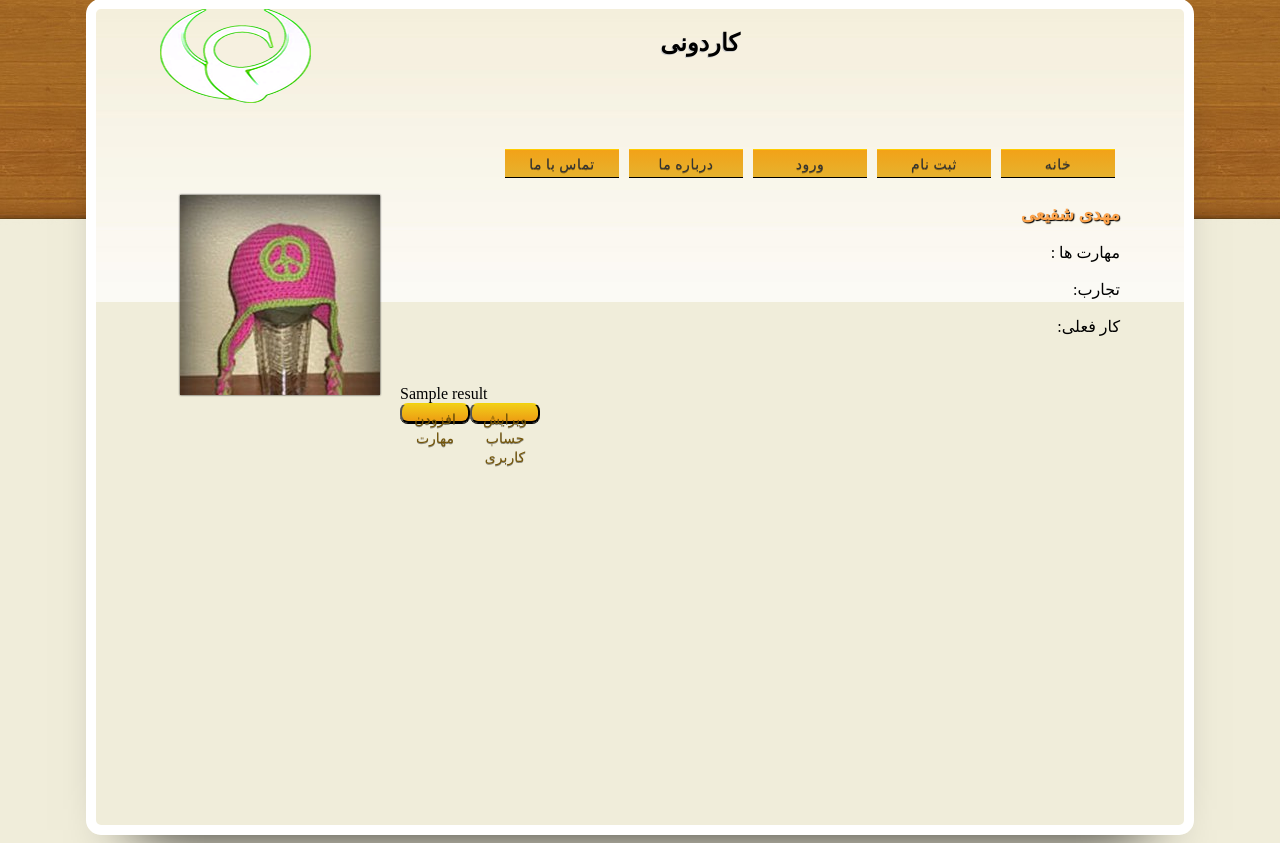
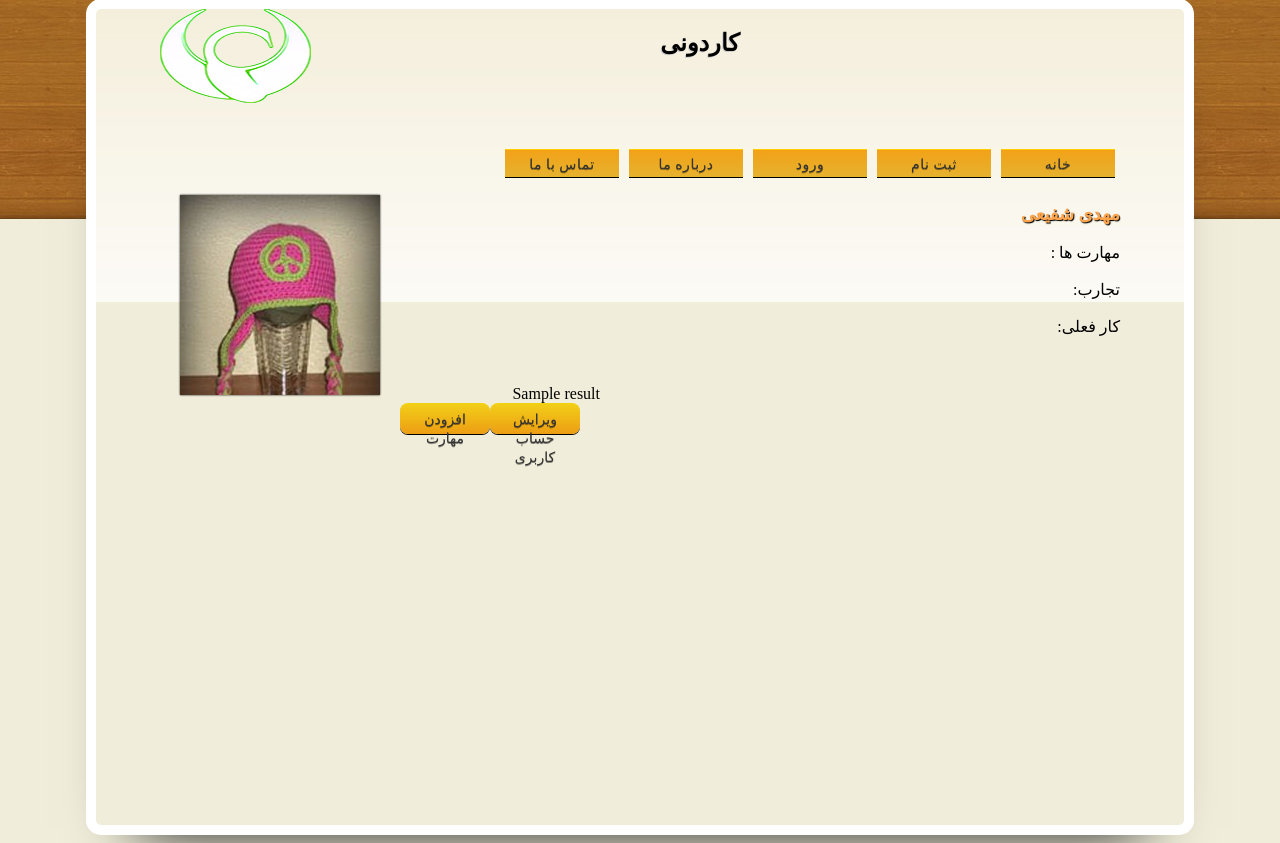
Before and after one commit to amirHosseinz/raha, a Django app: template main/templates/main/Profile.html in a window 1280 px wide. Shown: the part 31-874 px from the top of the page. Run offline with Django 3.2, Linux system fonts and the light colour scheme; the template is opened without the code that fills it: most values are stand-ins (such as "Sample title", 1, 10 or a date in 2020).

Commit message:
EditProfile is Adding

```diff
--- a/main/templates/main/Profile.html
+++ b/main/templates/main/Profile.html
@@ -70,17 +70,18 @@
         </div>
 
 
-         <div id="login">
+         <div id="login"   dir="rtl">
             {% if result %}
             {{ result }}
             {% endif %}
             <form method="post" action="">
                 {% csrf_token %}
-                <div dir="rtl">
+                <div >
+
+                    <div class="readbutton"  dir="rtl"><a href="/main/AddSkill">افزودن مهارت </a></div>
+                    <div class="readbutton"  dir="rtl"><a href="/main/EditProfile">ویرایش حساب کاربری</a></div>
 
 
-                    <button class="readbutton" align="right" type="submit">افزودن مهارت </button>
-                    <button class="readbutton" align="right" type="submit">ویرایش حساب کاربری</button>
 
 
                 </div>
--- a/main/urls.py
+++ b/main/urls.py
@@ -10,5 +10,6 @@ urlpatterns = [
     url(r'^task/', views.task_show, name='task_show'),
     url(r'^contact/', views.contact, name='contact'),
     url(r'^AddSkill/', views.AddSkill, name='AddSkill'),
+    url(r'^EditProfile/', views.EditProfile, name='EditProfile'),
 
 ]
--- a/main/views.py
+++ b/main/views.py
@@ -64,6 +64,12 @@ def contact(request):
     template = loader.get_template('main/Contact.html')
     return HttpResponse(template.render(request))
 
+
 def AddSkill(request):
     template = loader.get_template('main/AddSkill.html')
     return HttpResponse(template.render(request))
+
+
+def EditProfile(request):
+    template = loader.get_template('main/EditProfile.html')
+    return HttpResponse(template.render(request))
```
Also changed, not shown: main/templates/main/EditProfile.html (added, +10 -0 lines).
